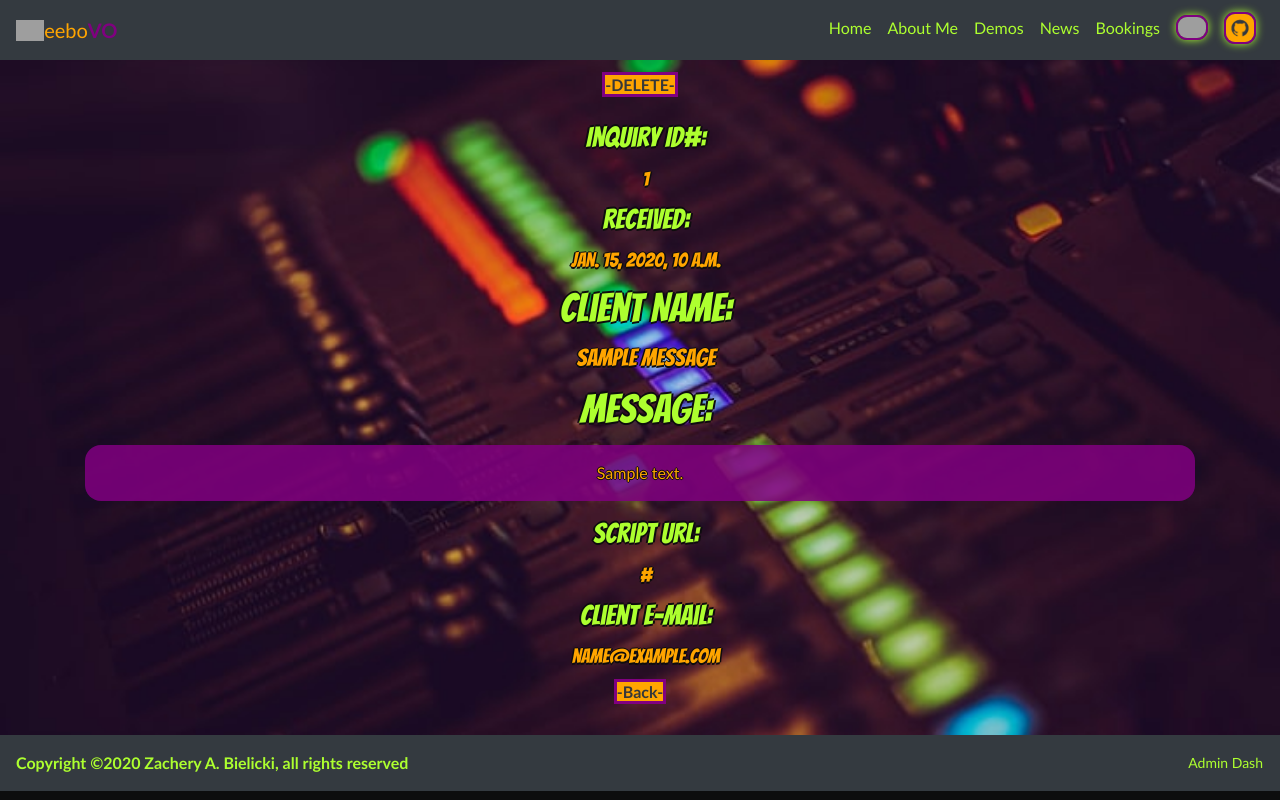
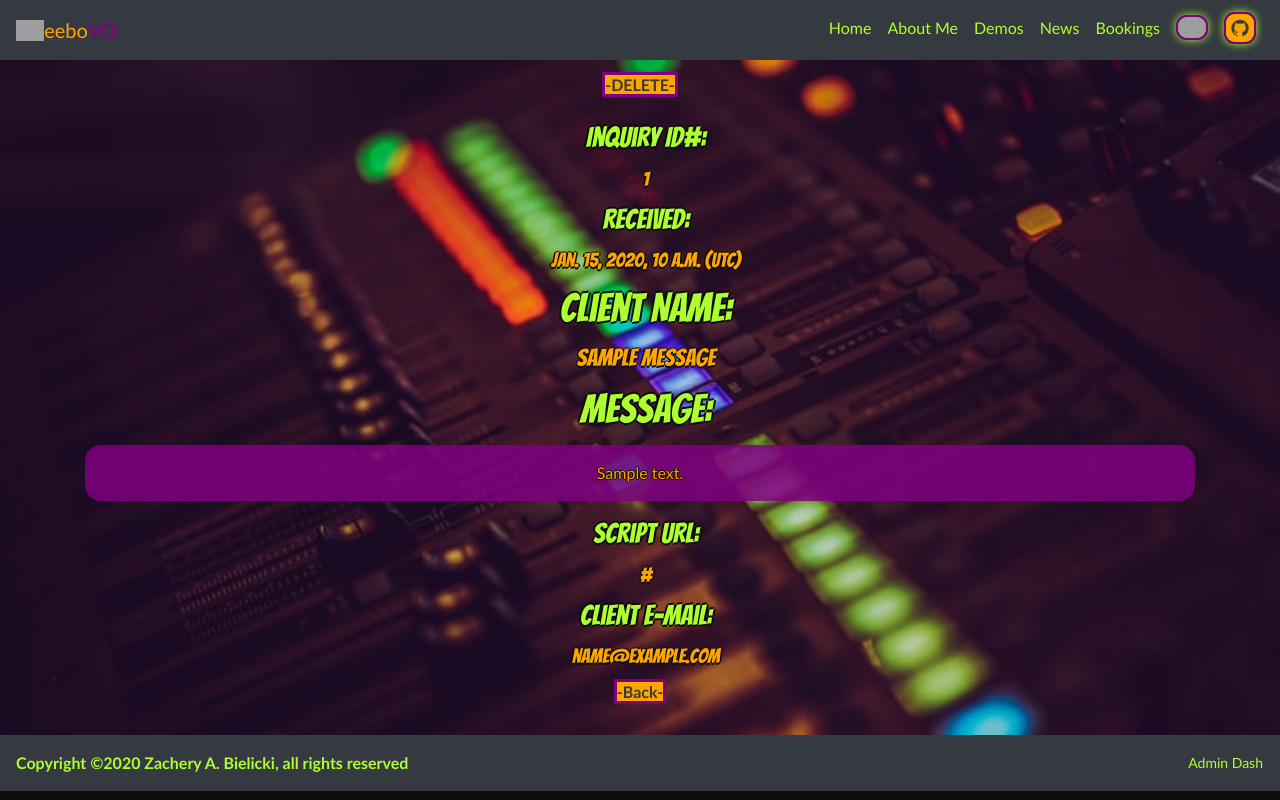
Before and after one commit to relativelyIntuitive/ZeeboVO, a Django app: template zvo_app/templates/view.html in a window 1280 px wide. Run offline with Django 3.2, Linux system fonts and the light colour scheme; the template is opened without the code that fills it: values that come from a table or form of the project are taken from there, others are empty; tables that the repository leaves empty hold one stand-in row (values such as "Sample post"); grey boxes are pictures that could not be loaded.

Commit message:
+(UTC) to view.html timestamp for now...

```diff
--- a/zvo_app/templates/view.html
+++ b/zvo_app/templates/view.html
@@ -95,7 +95,7 @@
             </div>
             <div class="row">
                 <div class="col">
-                    <h5> {{inquiry.created_at}} </h5>
+                    <h5> {{inquiry.created_at}} (UTC) </h5>
                 </div>
             </div>
             <div class="row">
```
